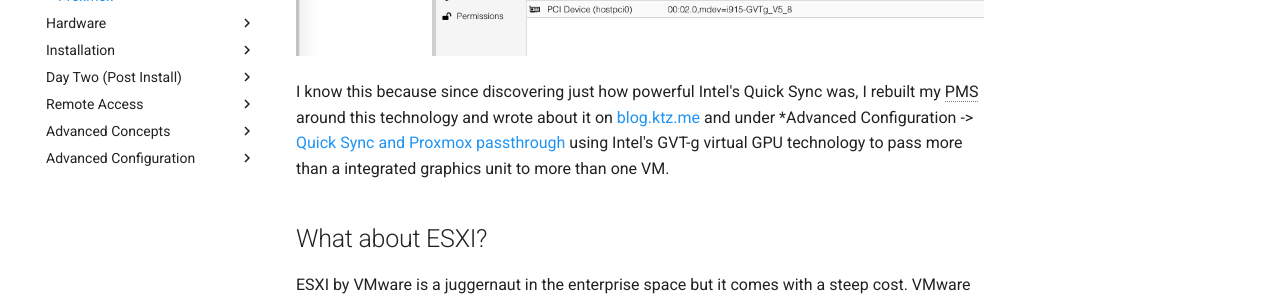
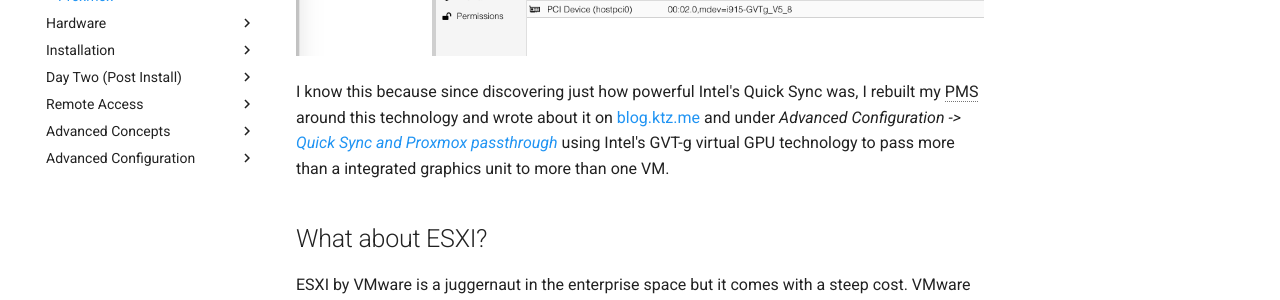
Before and after one commit to ironicbadger/pms-wiki, an MkDocs documentation site: the page built from docs/tech-stack/proxmox.md, in a window 1280 px wide and 900 px high, scrolled down 1785 px. Shown: the part 327-627 px from the top of the window. Built offline with MkDocs 1.6.1 and Material for MkDocs 9.7.7, drawn with Linux system fonts in a browser that asks for light colours; some web fonts are replaced; comment, search, counter and statistics services are not loaded.

Commit message:
fixes formatting of link

```diff
--- a/docs/tech-stack/proxmox.md
+++ b/docs/tech-stack/proxmox.md
@@ -32,7 +32,7 @@ You might be the right fit for virtualising via Proxmox if you want to run more
 
 ![proxmox-ui](../images/igpu-passthrough/image-5.png)
 
-I know this because since discovering just how powerful Intel's Quick Sync was, I rebuilt my PMS around this technology and wrote about it on [blog.ktz.me](https://blog.ktz.me/passthrough-intel-igpu-with-gvt-g-to-a-vm-and-use-it-with-plex/) and under *Advanced Configuration -> [Quick Sync and Proxmox passthrough](../advanced/passthrough-igpu-gvtg/) using Intel's GVT-g virtual GPU technology to pass more than a integrated graphics unit to more than one VM.
+I know this because since discovering just how powerful Intel's Quick Sync was, I rebuilt my PMS around this technology and wrote about it on [blog.ktz.me](https://blog.ktz.me/passthrough-intel-igpu-with-gvt-g-to-a-vm-and-use-it-with-plex/) and under *Advanced Configuration -> [Quick Sync and Proxmox passthrough](../advanced/passthrough-igpu-gvtg/)* using Intel's GVT-g virtual GPU technology to pass more than a integrated graphics unit to more than one VM.
 
 ## What about ESXI?
 
```
